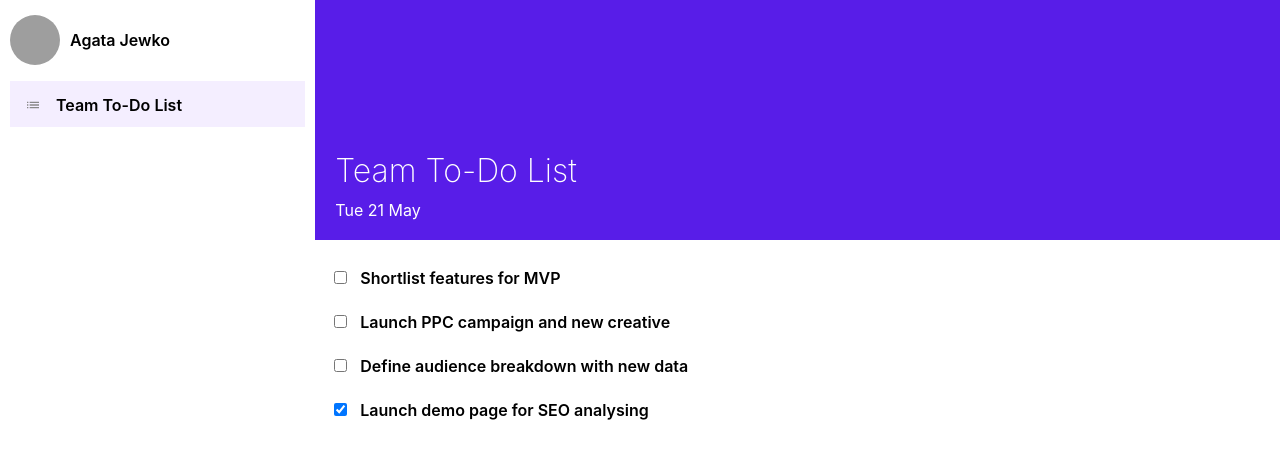
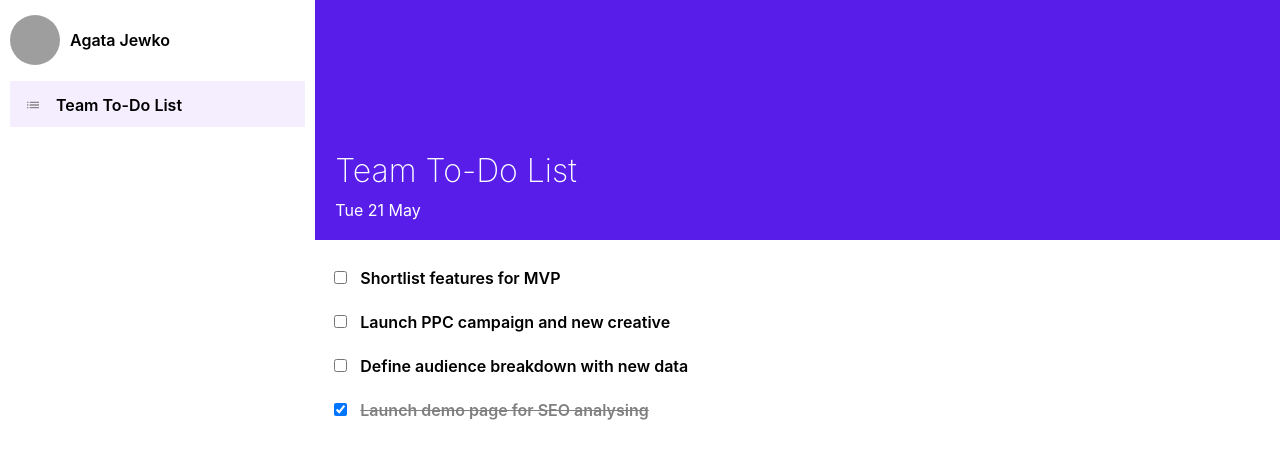
Before and after one commit to AgataJot/test-simply-business, a React (Create React App) app: page / in a window 1280 px wide. Shown: the top 458 px of the page. Built offline with nearby package versions, Linux system fonts and the light colour scheme; grey boxes are pictures that could not be loaded.

Commit message:
Add some basic styling

```diff
--- a/src/TodoList.tsx
+++ b/src/TodoList.tsx
@@ -11,6 +11,11 @@ const ToDoUlSt = styled.ul`
         &:hover {
             cursor: pointer;
             background-color: #f4eeff;
+        }
+
+        &.completed {
+            color: grey;
+            text-decoration: line-through;
         }
     }
 `;
@@ -29,7 +34,10 @@ const TodoList = (props: ITodoListProps) => {
     return (
         <ToDoUlSt>
             {props.todos.map((todo, i) => (
-                <li key={todo.id}>
+                <li
+                    key={todo.id}
+                    className={todo.isComplete ? "completed" : ""}
+                >
                     <InputWrapperSt>
                         <input
                             name="isGoing"
```
